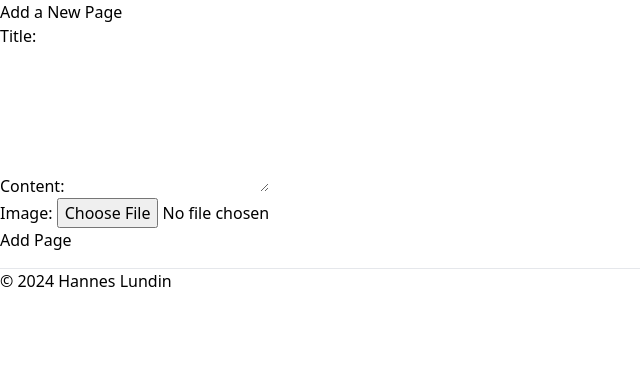
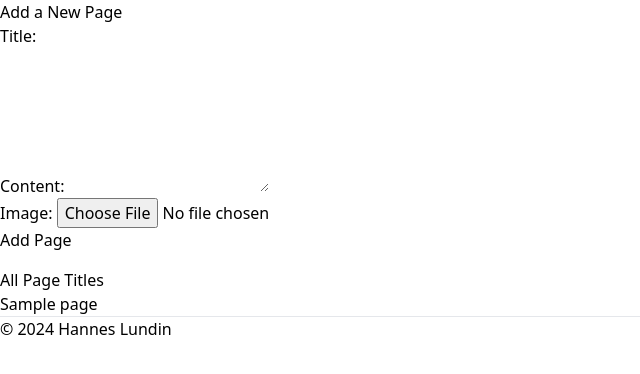
Before and after one commit to Lundet/case-10-PHP, a PHP site: page /add-page.php in a window 1280 px wide. Shown: the part 49-423 px from the top of the page, without its empty margins (0-640 px from the left). Run offline with PHP 8.4, Linux system fonts and the light colour scheme; tables that the repository leaves empty or names only in its code hold one stand-in row (values such as "Sample post"); style sheets or scripts are compiled from the project's sources.

Commit message:
added a file for links to all pages, trying to style and aside it

```diff
--- /dev/null
+++ b/app/public/_includes/all-pages.php
@@ -0,0 +1,18 @@
+<aside class="bg-gray-300 text-gray-800 p-4 w-1/4">
+    <h2 class="text-xl font-bold mb-4">All Page Titles</h2>
+    <nav>
+        <ul>
+            <?php
+            // Fetch all page titles and IDs from the database
+            $sql = "SELECT `title`, `id` FROM `page`"; // Using the 'page' table
+            $stmt = $pdo->query($sql);
+            $pages = $stmt->fetchAll(PDO::FETCH_ASSOC);
+
+            // Generate navigation links for each page
+            foreach ($pages as $page) {
+                echo "<li><a href='page.php?id={$page['id']}' class='text-blue-500 hover:underline'>{$page['title']}</a></li>";
+            }
+            ?>
+        </ul>
+    </nav>
+</aside>
--- a/app/public/_includes/footer.php
+++ b/app/public/_includes/footer.php
@@ -1,5 +1,5 @@
 <hr>
-<footer>
+<footer class="bg-blue-500">
 
     <?= render_copyright() ?>
 
--- a/app/public/add-page.php
+++ b/app/public/add-page.php
@@ -46,7 +46,8 @@
 }
 
 // Function to upload image and return its URL
-function uploadImage($file) {
+function uploadImage($file)
+{
     // Implement your image upload logic here
     // Example: move_uploaded_file(), generate unique filename, save to server, return URL
     // Ensure proper security measures for file uploads
@@ -54,7 +55,6 @@
     return "path/to/uploaded/image.jpg";
 }
 ?>
-
 <!DOCTYPE html>
 <html lang="en">
 
@@ -62,15 +62,19 @@
     <meta charset="UTF-8">
     <meta http-equiv="X-UA-Compatible" content="IE=edge">
     <meta name="viewport" content="width=device-width, initial-scale=1.0">
-    <title><?php echo $title; ?></title>
-    <link rel="stylesheet" href="output.css">
+    <title>
+        <?php echo $title; ?>
+    </title>
+    <link href="output.css" rel="stylesheet">
 </head>
 
 <body>
 
     <?php include "_includes/header.php"; ?>
 
-    <div class="container mx-auto p-4">
+    <div class="container mx-auto flex flex-wrap">
+        <div class="main-content  w-1/4">
+
             <h1 class="text-3xl font-bold mb-4">Add a New Page</h1>
 
             <form action="add-page.php" method="post" enctype="multipart/form-data">
@@ -80,14 +84,18 @@
                 </div>
                 <div class="mb-4">
                     <label for="content" class="block text-gray-700 font-bold mb-2">Content:</label>
-                <textarea id="content" name="content" class="border rounded-md px-4 py-2 w-full" rows="6" required></textarea>
+                    <textarea id="content" name="content" class="border rounded-md px-4 py-2 w-full" rows="6"
+                        required></textarea>
                 </div>
                 <div class="mb-4">
                     <label for="image" class="block text-gray-700 font-bold mb-2">Image:</label>
-                <input type="file" id="image" name="image" class="border rounded-md px-4 py-2" accept="image/*" required>
+                    <input type="file" id="image" name="image" class="border rounded-md px-4 py-2" accept="image/*"
+                        required>
                 </div>
                 <button type="submit" class="bg-blue-500 text-white font-bold py-2 px-4 rounded-full">Add Page</button>
             </form>
+        </div>
+        <?php include "_includes/all-pages.php"; ?>
     </div>
 
     <?php include "_includes/footer.php"; ?>
```
Also changed, not shown: app/public/index.php (+6 -1 lines). Lines whose indentation alone changed are shown as unchanged.
